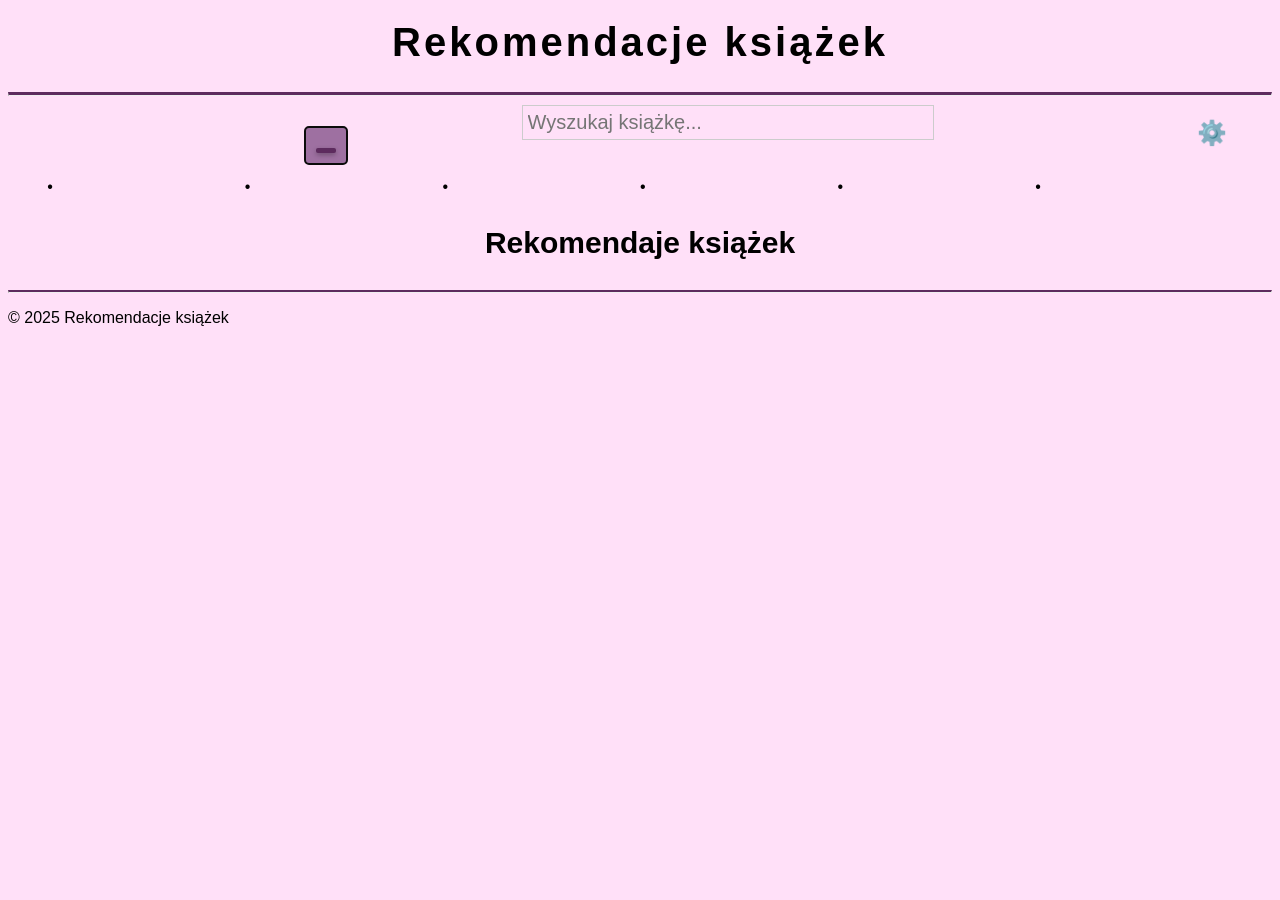
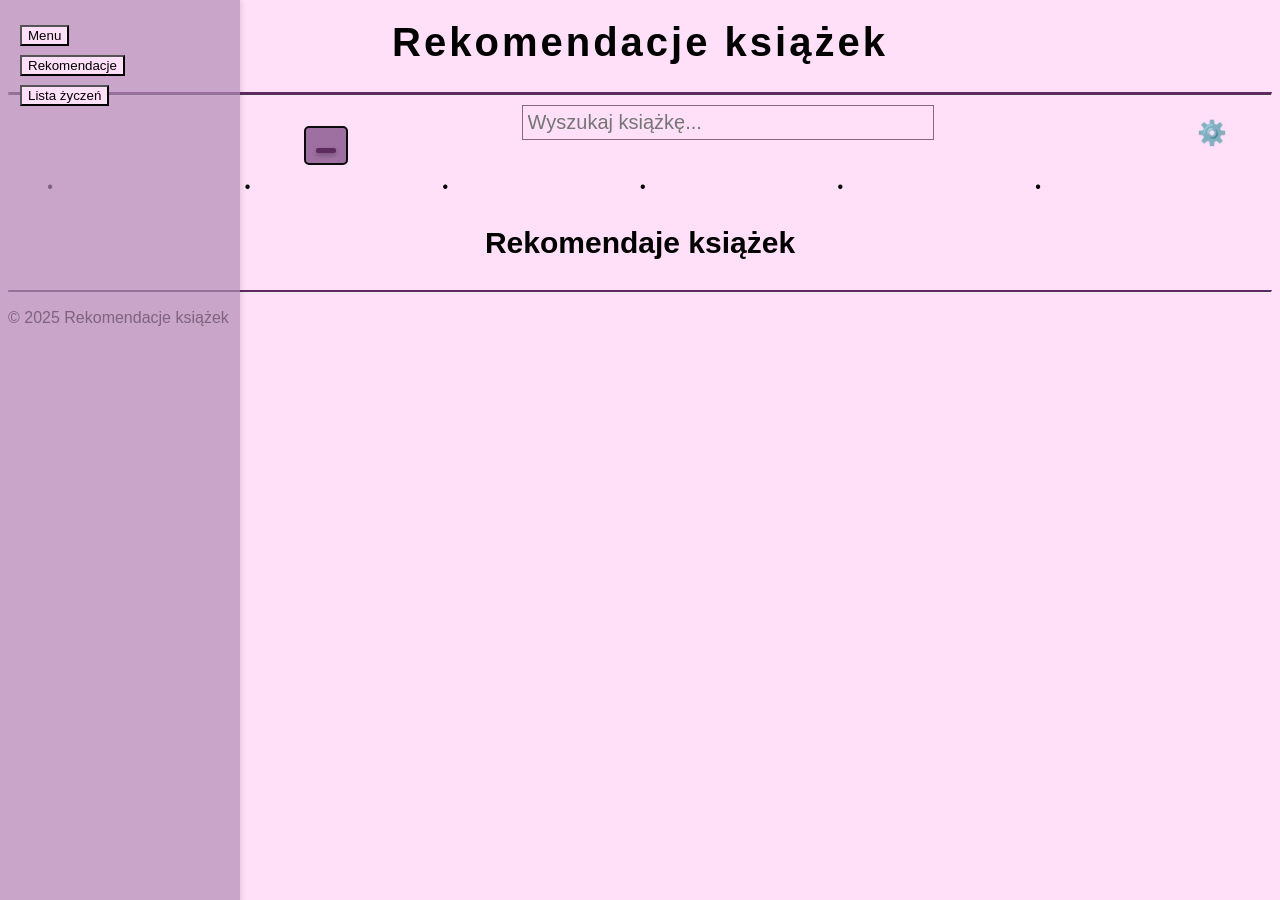
Before and after one commit to Tancerka/rekomendacje_ksiazek, a Flask app: page / in a window 1280 px wide. Run offline with Flask 3, Linux system fonts and the light colour scheme; some web fonts are replaced.

Commit message:
/html+css/14.10/: add navigation bar on the left side;

```diff
--- a/static/css/style.css
+++ b/static/css/style.css
@@ -93,12 +93,14 @@ $(window).load ->
 
 .nav-container{
     position: relative;
+    margin: 0;
+    padding: 0;
 }
 
 .sidebar{
 
     line-height: 30px;
-    background-color: #b38db5;
+    background-color: rgba(179, 141, 181, 0.7);
     position: fixed;
     top: 0;
     left: 0;
@@ -106,13 +108,9 @@ $(window).load ->
     width: 200px;
     padding: 20px;
     box-shadow: 2px 0 5px rgba(0,0,0,0.1);
-    transform: translateX(-100%);
+    /* transform: translateX(-100%); */
     transition: transform 0.3s ease;
-    z-index: 999;
-}
-
-.sidebar.visible{
-    transform: translateX(0);
+    z-index: 2000;
 }
 
 .top-bar{
@@ -167,7 +165,7 @@ $(window).load ->
     margin: 0 20px;
     padding: 5px;
     font-size: 20px;
-    border: 1px solid #ccc;
+    border: 1px solid #896883;
 }
 
 .profile-icon{
--- a/templates/nav.html
+++ b/templates/nav.html
@@ -14,7 +14,7 @@
     <hr class="solid">
     <div class = "nav-container">
         <div class="top-bar">
-            <button id = "btn-nav-bar" class = "nav-button" onclick="toggleNavBar">
+            <button id = "btn-nav-bar" class = "nav-button">
                 <a class="menu">
                     <span class = "line"></span>
                 </a>
@@ -23,15 +23,15 @@
             <div class="profile-icon" title="Profile">⚙️</div>
         </div>
 
-        <nav id = "nav-bar" class = "sidebar" style="visibility: hidden">
-            <a href="\">Menu</a><br>
-            <a href="/recommend">Rekomendacje</a><br>
-            <a href="/wishlist">Lista życzeń</a><br>
-        </nav>
     </div>
     <p class="dot">••••••</p>
     <h3 class = "subtitle">{% block page_title %}{% endblock %}</h3>
 
+        <nav id = "nav-bar" class = "sidebar" /*style="visibility: hidden"*/>
+            <button href="\">Menu</button><br>
+            <button href="/recommend">Rekomendacje</button><br>
+            <button href="/wishlist">Lista życzeń</button><br>
+        </nav>
 <footer>
     <hr class="solid2">
     <p>&copy; 2025 Rekomendacje książek</p>
@@ -48,14 +48,14 @@
     function toggleNavBar(){
         const navBar = document.querySelector('#nav-bar');
         button_flag = !button_flag;
-        /*
+
         if(button_flag == true){
             navBar.style.visibility = "visible";
         }
         else if(button_flag == false){
             navBar.style.visibility = "hidden";
-        }*/
-       navBar.classList.toggle('visible');
+        }
+    //    navBar.classList.toggle('visible');
     }
 
     document.querySelector('#btn-nav-bar').addEventListener('click', function(){
```
